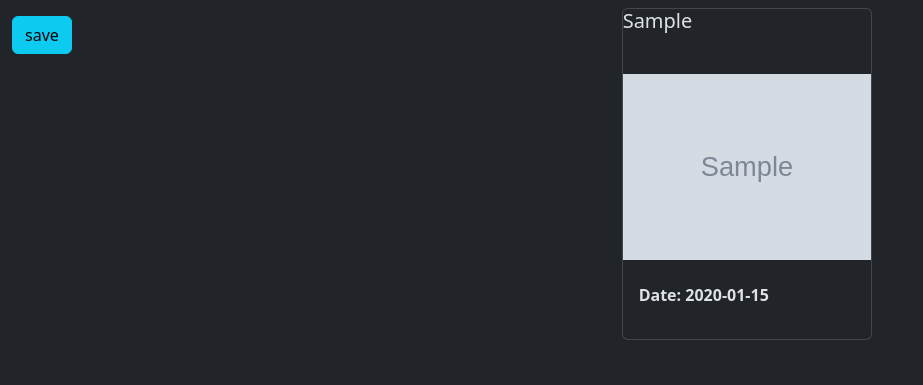
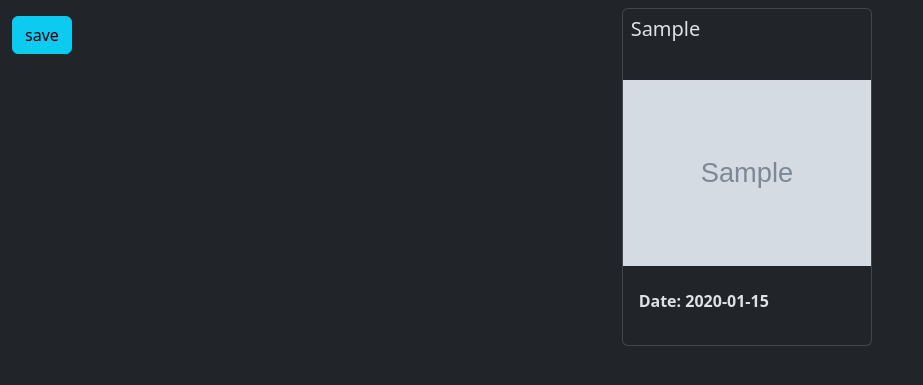
Before and after one commit to SomaRe/hibid_viewer, a Flask app: page / in a window 1280 px wide. Shown: the part 54-439 px from the top of the page, without its empty margins (0-923 px from the left). Run offline with Flask 3, Linux system fonts and the light colour scheme; tables that the repository leaves empty hold one stand-in row (values such as "Sample post"); grey boxes marked "Sample" are stand-in pictures; data that the repository does not hold is empty; parts of the project's set-up code (start-up, migrations or seed data) failed here and were passed over.

Commit message:
adjusted padding of card title

```diff
--- a/static/script.js
+++ b/static/script.js
@@ -19,7 +19,9 @@ function createCards(data) {
       // Use template literals to format the card as a string
       let cardHTML = `
               <div class="card m-2 ${categoryClasses}" data-href="https://www.hibid.com/lot/${item["lotId"]}">
-              <h5 class="card-title">${item["lead"]}</h5>
+              <div class="card-title-container p-2">
+                <h5 class="card-title">${item["lead"]}</h5>
+              </div>
               <img src="${item["thumbnailLocation"]}" class="card-img-top">
                   <div class="card-body">
                       <p class="card-text text">Date: ${item["eventDateEnd"]}</p>
--- a/static/styles.css
+++ b/static/styles.css
@@ -8,7 +8,6 @@
 }
 
 .card img{
-    margin-top: 10px;
     width: 100%;
     height: 200px;
     object-fit:contain;
```
